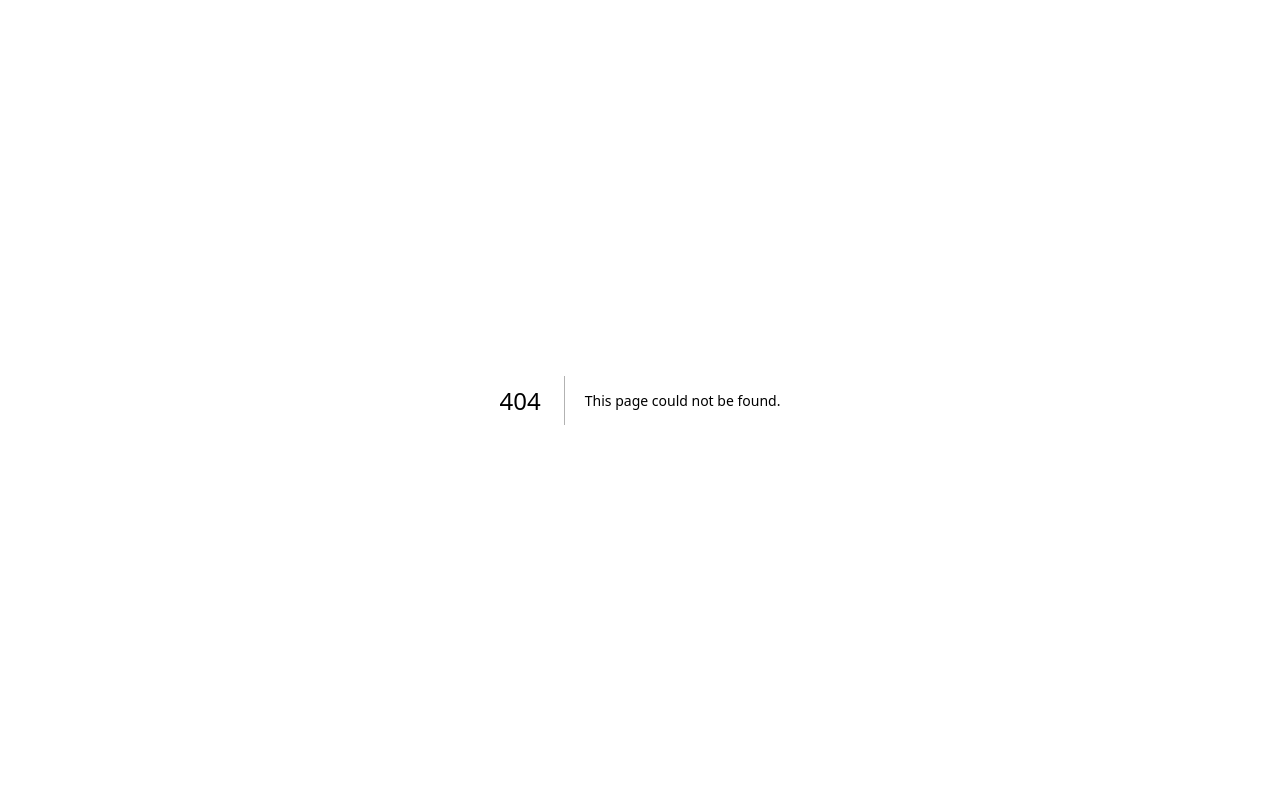
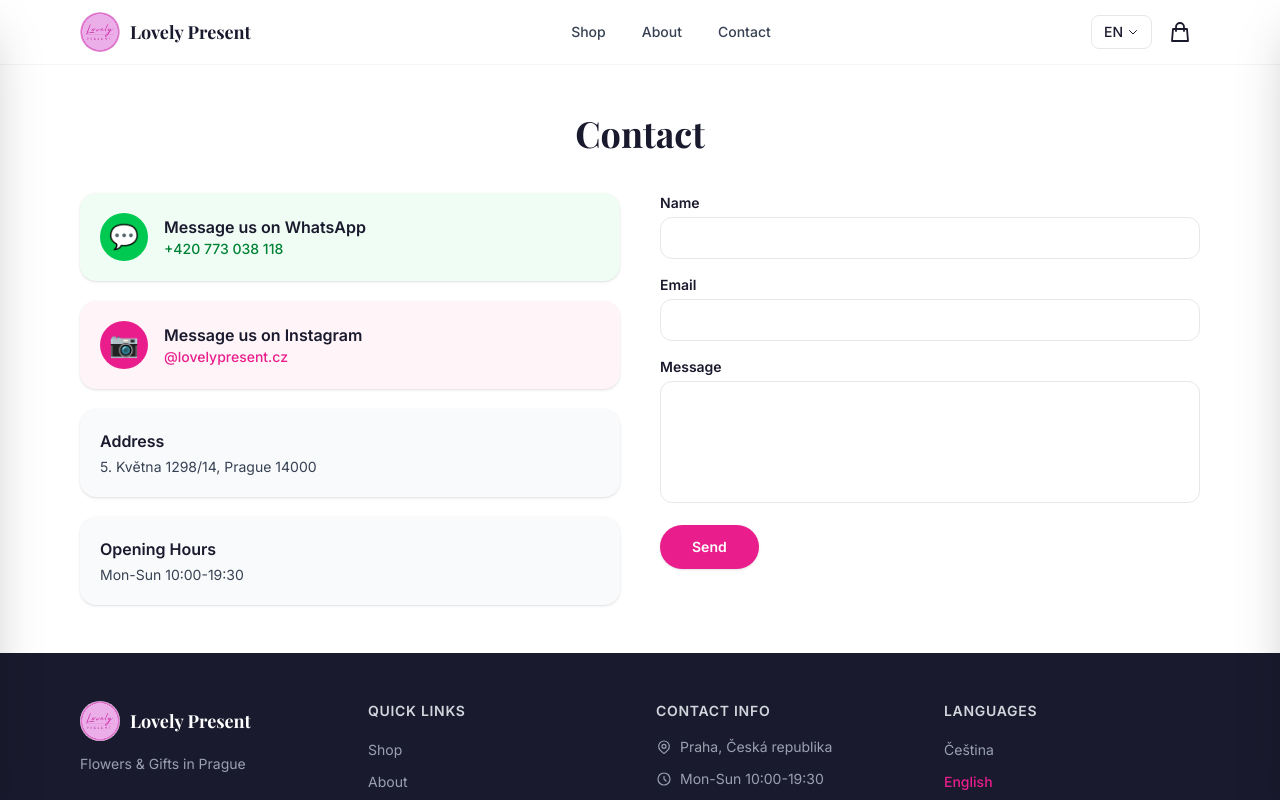
Before and after one commit to ilyaa9335-svg/lovely-present-web, a Next.js app: page /en/contact in a window 1280 px wide. Before the commit this address had no page. Shown: the top 800 px of the page. Built offline with nearby package versions, Linux system fonts and the light colour scheme; a web font is replaced by a local one.

Commit message:
feat: add contact page with form and WhatsApp/Instagram links
Co-Authored-By: Claude Sonnet 4.6 <noreply@anthropic.com>

```diff
--- /dev/null
+++ b/src/app/[lang]/contact/page.tsx
@@ -0,0 +1,80 @@
+import { Lang } from "@/lib/types";
+import { getTranslations } from "@/lib/translations";
+import ContactForm from "@/components/ContactForm";
+
+export default async function ContactPage({
+  params,
+}: {
+  params: Promise<{ lang: string }>;
+}) {
+  const { lang: langParam } = await params;
+  const lang = (langParam as Lang) || "cz";
+  const t = getTranslations(lang);
+
+  return (
+    <main className="max-w-6xl mx-auto px-4 py-12">
+      {/* Page title */}
+      <h1 className="font-serif text-4xl font-bold text-[var(--color-navy)] text-center mb-10">
+        {t.contact.title}
+      </h1>
+
+      <div className="grid grid-cols-1 md:grid-cols-2 gap-10">
+        {/* Left column: contact cards + address/hours */}
+        <div className="flex flex-col gap-5">
+          {/* WhatsApp card */}
+          <a
+            href="https://wa.me/420773038118"
+            target="_blank"
+            rel="noopener noreferrer"
+            className="flex items-center gap-4 bg-green-50 rounded-2xl p-5 shadow-sm hover:shadow-md transition-shadow group"
+          >
+            <div className="w-12 h-12 rounded-full bg-green-500 flex items-center justify-center shrink-0 text-white text-2xl">
+              💬
+            </div>
+            <div>
+              <p className="font-semibold text-[var(--color-navy)] group-hover:text-green-700 transition-colors">
+                {t.contact.whatsapp}
+              </p>
+              <p className="text-green-700 text-sm font-medium">+420 773 038 118</p>
+            </div>
+          </a>
+
+          {/* Instagram card */}
+          <a
+            href="https://www.instagram.com/lovelypresent.cz/"
+            target="_blank"
+            rel="noopener noreferrer"
+            className="flex items-center gap-4 bg-[var(--color-pink-light)] rounded-2xl p-5 shadow-sm hover:shadow-md transition-shadow group"
+          >
+            <div className="w-12 h-12 rounded-full bg-[var(--color-pink-brand)] flex items-center justify-center shrink-0 text-white text-2xl">
+              📷
+            </div>
+            <div>
+              <p className="font-semibold text-[var(--color-navy)] group-hover:text-[var(--color-pink-brand)] transition-colors">
+                {t.contact.instagram}
+              </p>
+              <p className="text-[var(--color-pink-brand)] text-sm font-medium">@lovelypresent.cz</p>
+            </div>
+          </a>
+
+          {/* Address */}
+          <div className="bg-gray-50 rounded-2xl p-5 shadow-sm">
+            <p className="font-semibold text-[var(--color-navy)] mb-1">{t.about.address}</p>
+            <p className="text-gray-700 text-sm">5. Května 1298/14, Prague 14000</p>
+          </div>
+
+          {/* Hours */}
+          <div className="bg-gray-50 rounded-2xl p-5 shadow-sm">
+            <p className="font-semibold text-[var(--color-navy)] mb-1">{t.about.hours}</p>
+            <p className="text-gray-700 text-sm">{t.about.hoursValue}</p>
+          </div>
+        </div>
+
+        {/* Right column: contact form */}
+        <div>
+          <ContactForm />
+        </div>
+      </div>
+    </main>
+  );
+}
--- /dev/null
+++ b/src/components/ContactForm.tsx
@@ -0,0 +1,95 @@
+"use client";
+
+import { useState } from "react";
+import { useTranslation } from "@/hooks/useTranslation";
+
+export default function ContactForm() {
+  const { t } = useTranslation();
+  const [submitted, setSubmitted] = useState(false);
+  const [form, setForm] = useState({ name: "", email: "", message: "" });
+
+  function handleChange(
+    e: React.ChangeEvent<HTMLInputElement | HTMLTextAreaElement>
+  ) {
+    setForm((prev) => ({ ...prev, [e.target.name]: e.target.value }));
+  }
+
+  function handleSubmit(e: React.FormEvent) {
+    e.preventDefault();
+    setSubmitted(true);
+  }
+
+  if (submitted) {
+    return (
+      <div className="bg-[var(--color-pink-light)] rounded-2xl p-8 text-center">
+        <p className="text-[var(--color-pink-brand)] text-4xl mb-4">✓</p>
+        <p className="text-[var(--color-navy)] font-semibold text-lg">{t.contact.thanks}</p>
+      </div>
+    );
+  }
+
+  return (
+    <form onSubmit={handleSubmit} className="flex flex-col gap-4">
+      <div>
+        <label
+          htmlFor="name"
+          className="block text-sm font-semibold text-[var(--color-navy)] mb-1"
+        >
+          {t.contact.name}
+        </label>
+        <input
+          id="name"
+          name="name"
+          type="text"
+          required
+          value={form.name}
+          onChange={handleChange}
+          className="w-full border border-gray-200 rounded-xl px-4 py-2.5 text-sm focus:outline-none focus:ring-2 focus:ring-[var(--color-pink-brand)] focus:border-transparent"
+        />
+      </div>
+
+      <div>
+        <label
+          htmlFor="email"
+          className="block text-sm font-semibold text-[var(--color-navy)] mb-1"
+        >
+          {t.contact.email}
+        </label>
+        <input
+          id="email"
+          name="email"
+          type="email"
+          required
+          value={form.email}
+          onChange={handleChange}
+          className="w-full border border-gray-200 rounded-xl px-4 py-2.5 text-sm focus:outline-none focus:ring-2 focus:ring-[var(--color-pink-brand)] focus:border-transparent"
+        />
+      </div>
+
+      <div>
+        <label
+          htmlFor="message"
+          className="block text-sm font-semibold text-[var(--color-navy)] mb-1"
+        >
+          {t.contact.message}
+        </label>
+        <textarea
+          id="message"
+          name="message"
+          rows={5}
+          required
+          value={form.message}
+          onChange={handleChange}
+          className="w-full border border-gray-200 rounded-xl px-4 py-2.5 text-sm focus:outline-none focus:ring-2 focus:ring-[var(--color-pink-brand)] focus:border-transparent resize-none"
+        />
+      </div>
+
+      <button
+        type="submit"
+        className="self-start px-8 py-3 rounded-full bg-[var(--color-pink-brand)] text-white font-semibold text-sm hover:opacity-90 transition-opacity shadow"
+      >
+        {t.contact.send}
+      </button>
+    </form>
+  );
+}
```
